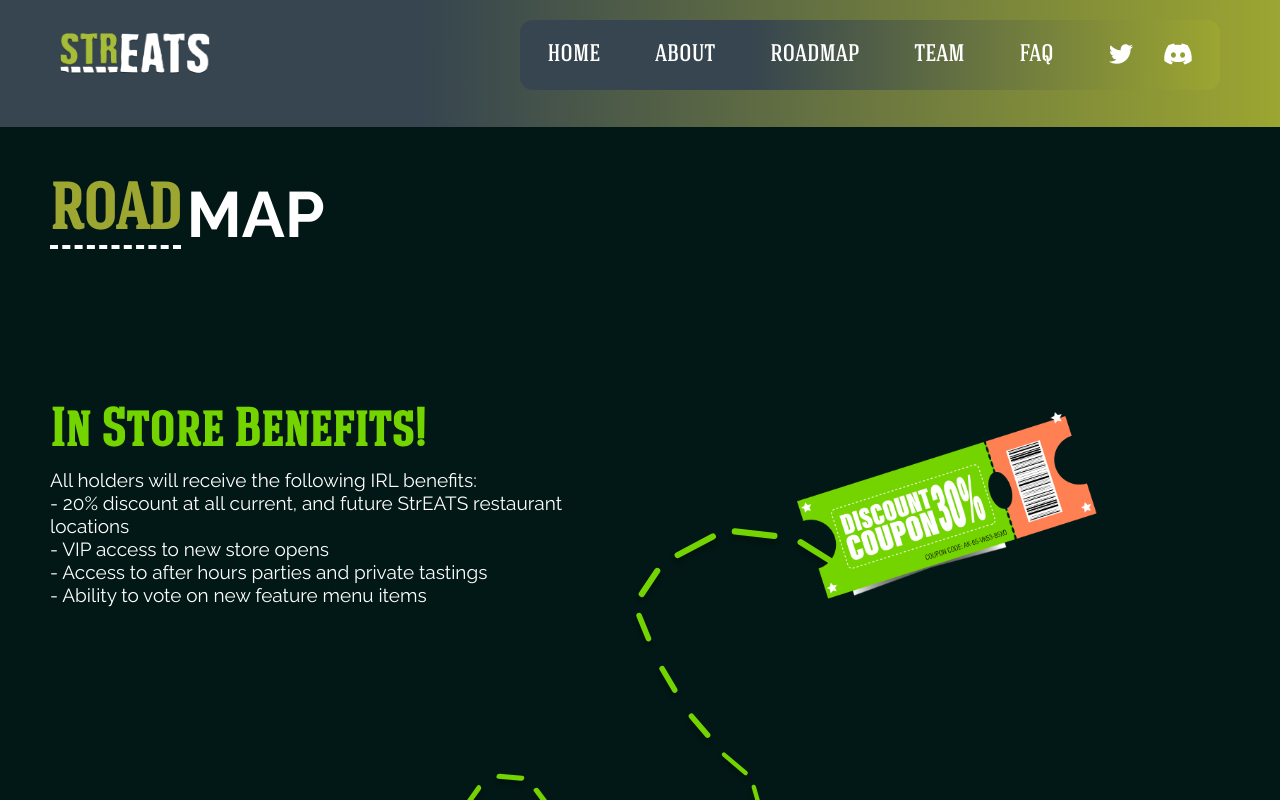
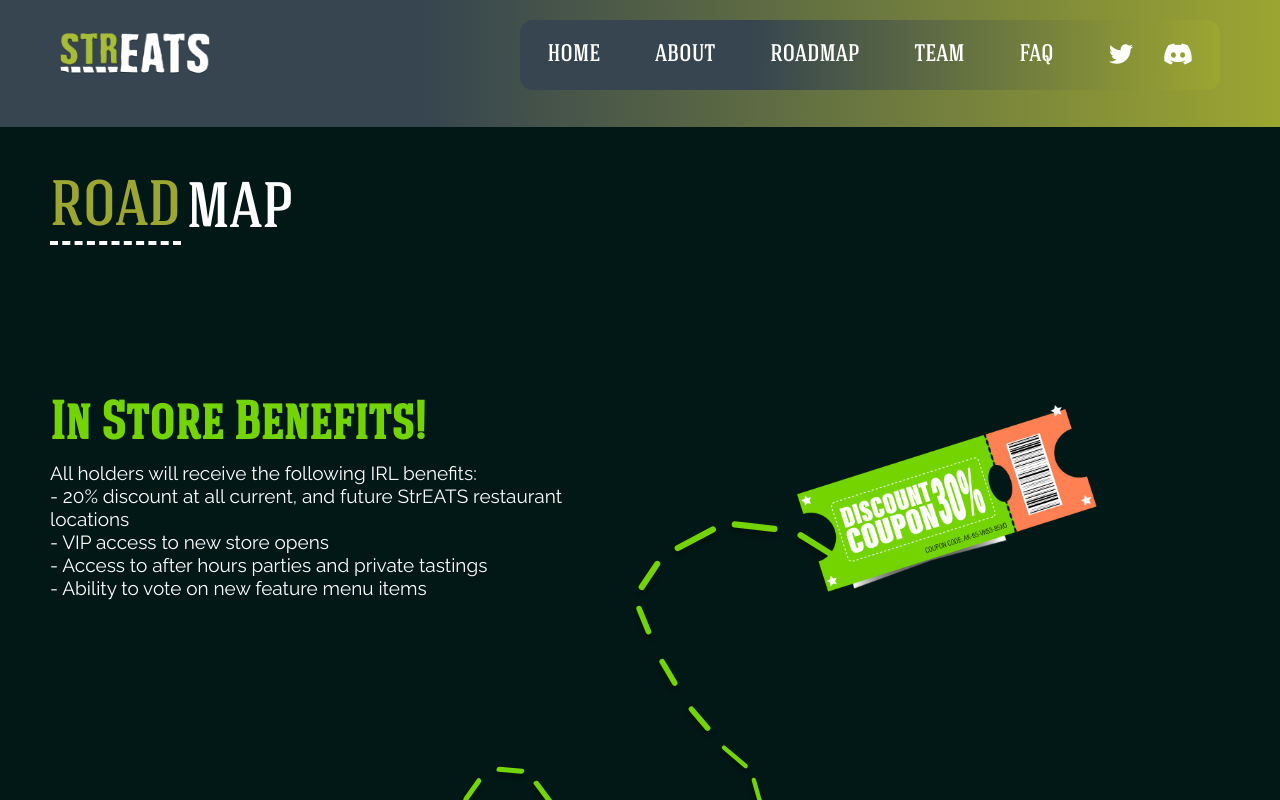
Before and after one commit to sikander-afzaal/taco-nft, a React (Create React App) app: page /Roadmap in a window 1280 px wide. Built offline with nearby package versions, Linux system fonts and the light colour scheme.

Commit message:
road-design

```diff
--- a/src/Pages/Roadmap/Roadmap.css
+++ b/src/Pages/Roadmap/Roadmap.css
@@ -45,9 +45,10 @@
   font-size: 4rem;
   color: #9ca631;
   color: white;
-  font-weight: bold;
+  font-weight: 500;
   justify-content: center;
   gap: 5px;
+  font-family: "Hagin-Caps", sans-serif !important;
 }
 .road-title span {
   color: #9ca631;
```
